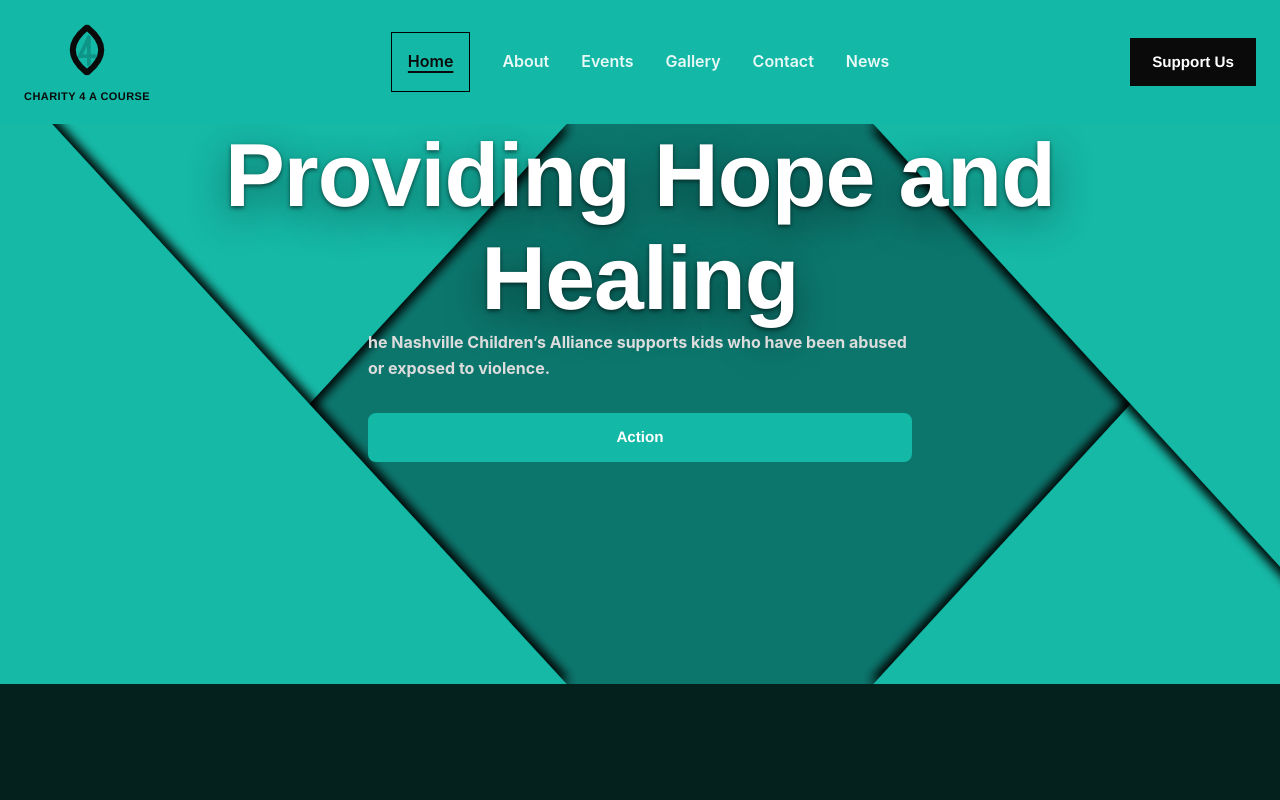
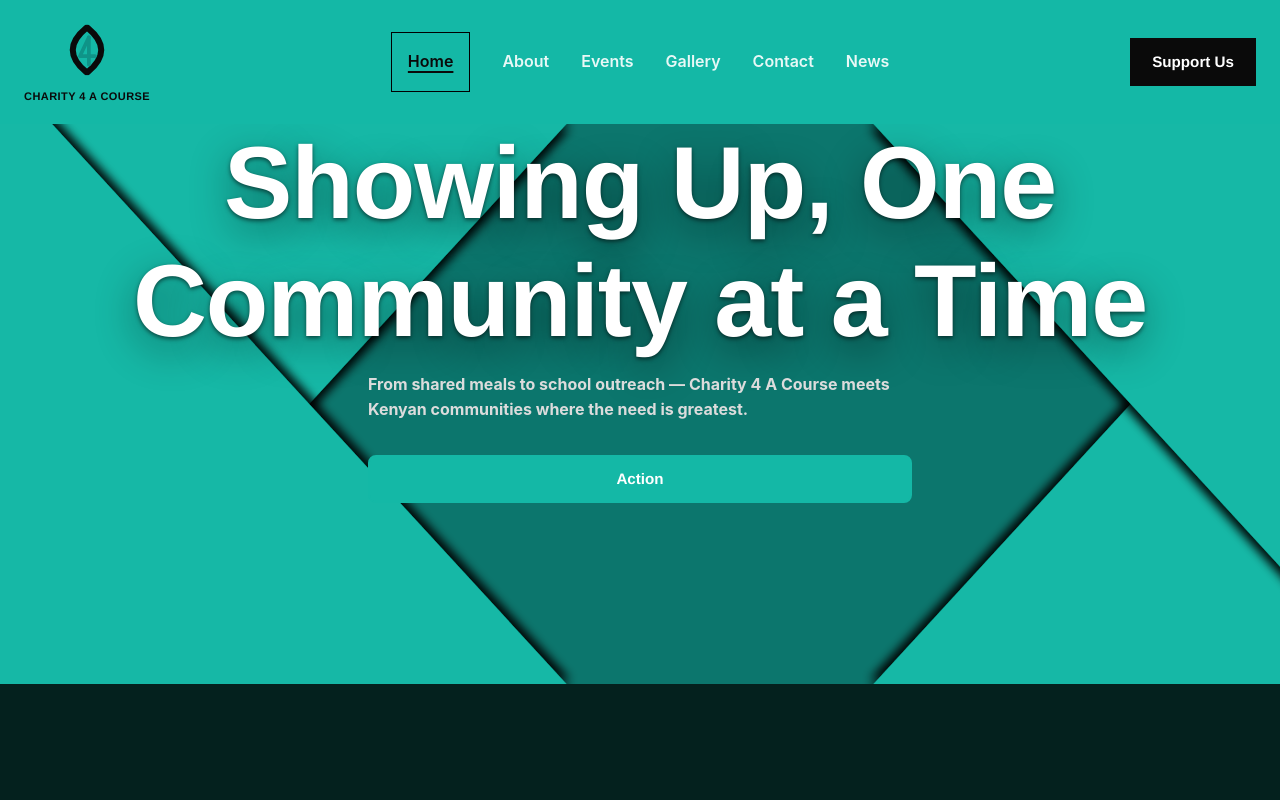
Before and after one commit to SCIPIO666/charity-4-a-course, a React (Vite) app in the folder client/: page / in a window 1280 px wide. Shown: the top 800 px of the page. Built offline with nearby package versions, Linux system fonts and the light colour scheme.

Commit message:
fix: nav

```diff
--- a/client/src/App.css
+++ b/client/src/App.css
@@ -236,9 +236,10 @@
    font-weight: var(--font-weight-bold);
   letter-spacing: var(--tracking-tight);
   line-height: var(--leading-tight);
-  font-size: clamp(2.75rem, 7vw, 6rem);
+  font-size: clamp(3.75rem, 8vw, 7rem);
   text-align: center;
    margin: 0;
+   margin-bottom: 12px;
    }
   /* accent variant*/
 .hero-gradient-text--accent {
--- a/client/src/components/Logo.jsx
+++ b/client/src/components/Logo.jsx
@@ -9,7 +9,6 @@ export default function Logo({ layout = 'side', tone = 'light', size = 44 }) {
   const ring = tone === 'light' ? '#FFFFFF' : '#0A0A0A'
   const four = tone === 'light' ? '#23C4AC' : '#0F9488'
   const text = tone === 'light' ? 'text-white' : 'text-ink-50'
-  const tagline = tone === 'light' ? 'text-teal-300' : 'text-teal-600'
 
   const stacked = layout === 'stacked'
 
@@ -42,7 +41,7 @@ export default function Logo({ layout = 'side', tone = 'light', size = 44 }) {
         className={`font-display font-semibold ${text} whitespace-nowrap tracking-wide uppercase text-[11px] leading-tight ${stacked ? '' : 'ml-0.5'}`}
       >
         Charity 4 A Course
-        {/* {stacked && <span className={`block ${tagline} text-[9px] tracking-[0.15em] font-medium normal-case mt-0.5`}>Nairobi · Kenya</span>} */}
+
       </span>
     </a>
   )
--- a/client/src/components/Navbar.jsx
+++ b/client/src/components/Navbar.jsx
@@ -1,19 +1,14 @@
 import { useState, useEffect } from 'react'
-import { useNavigate } from 'react-router-dom'
+import { useNavigate, useLocation } from 'react-router-dom'
 import Logo from './Logo'
 import { NAV_ITEMS } from '../config/navItems'
 import CallToActionButton from './CallToActionButton'
 
 export default function Navbar() {
   const [open, setOpen] = useState(false)
-  const [activePage, setActivePage] = useState('')
   const navigate = useNavigate()
-
-  useEffect(() => {
-    const currentPath = window.location.pathname
-    const active = NAV_ITEMS.find(item => item.href === currentPath)
-    if (active) setActivePage(active.page)
-  }, [])
+const location = useLocation()
+const isActive = (href) => location.pathname === href
 
 const handleNavClick = (href, e) => {
   e.preventDefault()
@@ -55,20 +50,22 @@ const handleNavClick = (href, e) => {
           </a>
 
           {/* Desktop Nav */}
-          <div className="hidden md:flex gap-8 items-center min-h-[100px]">
+            <div className="hidden md:flex gap-8 items-center min-h-[100px]">
             {NAV_ITEMS.map(({ page, href }) => (
-              <a
+                <a
                 key={href}
                 href={href}
                 onClick={(e) => handleNavClick(href, e)}
                 className={`font-body text-spacing-12 font-semibold transition-all duration-slow ${
-                  activePage === page ? 'text-ink-50 p-4 border border-black' : 'text-white/90 hover:text-white hover:font-bold'
-                } ${activePage === page ? 'underline underline-offset-4 decoration-2' : ''}`}
-              >
+                    isActive(href)
+                    ? 'text-ink-50 p-4 border border-black underline underline-offset-4 decoration-2'
+                    : 'text-white/90 hover:text-white hover:font-bold'
+                }`}
+                >
                 {page}
-              </a>
+                </a>
             ))}
-          </div>
+            </div>
 
           {/* CTA */}
             <div className="hidden md:flex items-center gap-3">
@@ -112,7 +109,7 @@ const handleNavClick = (href, e) => {
               href={href}
               onClick={(e) => handleNavClick(href, e)}
               className={`font-display text-xl uppercase tracking-wide transition-colors duration-200 ${
-                activePage === page ? 'text-teal-400' : 'text-white hover:text-teal-400'
+                isActive(href) ? 'text-teal-400' : 'text-white hover:text-teal-400'
               }`}
             >
               {page}
--- a/client/src/pages/Home.jsx
+++ b/client/src/pages/Home.jsx
@@ -2,6 +2,11 @@ import React from 'react'
 import Hero from './pageComponents/Hero'
 export default function Home() {
   return (
-    <Hero heading='Providing Hope and Healing' tagline='he Nashville Children’s Alliance supports kids who have been abused or exposed to violence. '/>
+    <>
+<Hero
+  heading='Showing Up, One Community at a Time'
+  tagline='From shared meals to school outreach — Charity 4 A Course meets Kenyan communities where the need is greatest.'
+/>
+</>
   )
 }
--- /dev/null
+++ b/client/src/pages/pageComponents/LandingAboutUs.jsx
@@ -0,0 +1,18 @@
+
+
+
+
+export default function LandingAboutUs (){
+
+
+
+    return (
+        <>
+            <h2>About Us</h2>
+            <div>
+                <img/>
+                <p>charity 4 a course is a non profit and non governmental charity organization aimed to work towars improving the quality of life through responsive and timely outreach charity programs among the less fortunate communities in Kenya</p>
+            </div>
+        </>
+    )
+}
```
